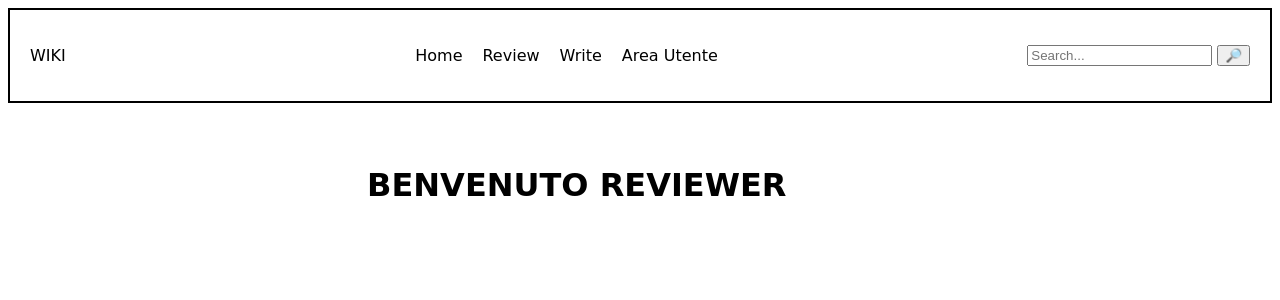
After one commit to blondones/5C_BianchinFalconeMeregalliMarra_wiki, a PHP site: page /HTML/areapersonale.html in a window 1280 px wide. The commit adds this page. Shown: the top 300 px of the page. Run offline with PHP 8.4, Linux system fonts and the light colour scheme; some web fonts are replaced.

Commit message:
pagina area personale

```diff
--- a/src/CSS/visioniArticoli.css
+++ b/src/CSS/visioniArticoli.css
@@ -59,3 +59,9 @@ body {
     font-size:medium;
     margin-top: 5%;
 }
+#scrittaAreaPersonale{
+    text-align: center;
+    width: 90%;
+    font-size:xx-large;
+    margin-top: 5%;
+}
--- /dev/null
+++ b/src/HTML/areapersonale.html
@@ -0,0 +1,26 @@
+<!DOCTYPE html>
+<html lang="en">
+<head>
+    <meta charset="UTF-8">
+    <meta name="viewport" content="width=device-width, initial-scale=1.0">
+    <title>Document</title>
+    <link rel="stylesheet" href="../CSS/visioniArticoli.css">
+</head>
+<body>
+    <!--NAVBAR-->
+    <nav class="navbar">
+        <div class="logo">WIKI</div>
+        <ul class="nav-links">
+            <li><a href="#">Home</a></li>
+            <li><a href="#">Review</a></li>
+            <li><a href="#">Write</a></li>
+            <li><a href="#">Area Utente</a></li>
+        </ul>
+        <div class="user-area">
+            <input type="text" placeholder="Search...">
+            <button >🔎</button>
+        </div>
+    </nav>
+    <h1 id="scrittaAreaPersonale">BENVENUTO REVIEWER</h1>
+</body>
+</html>
```
